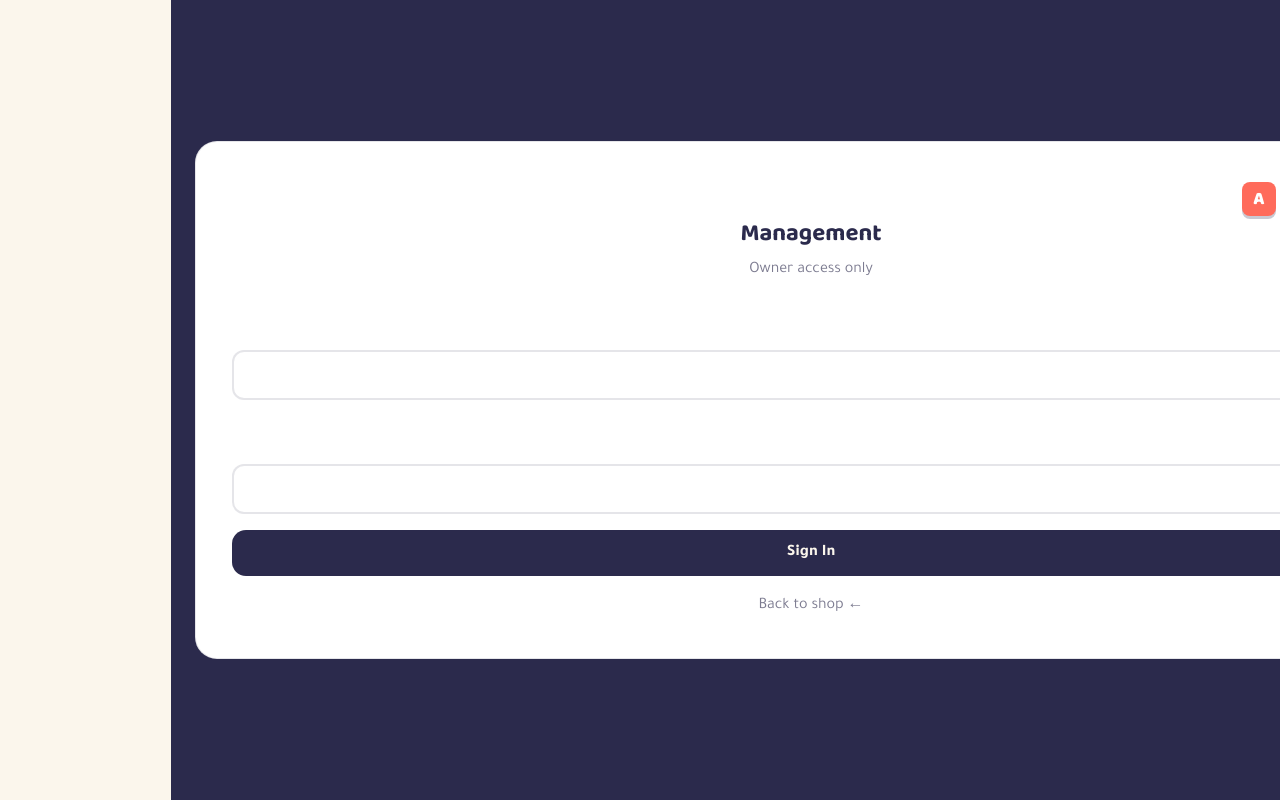
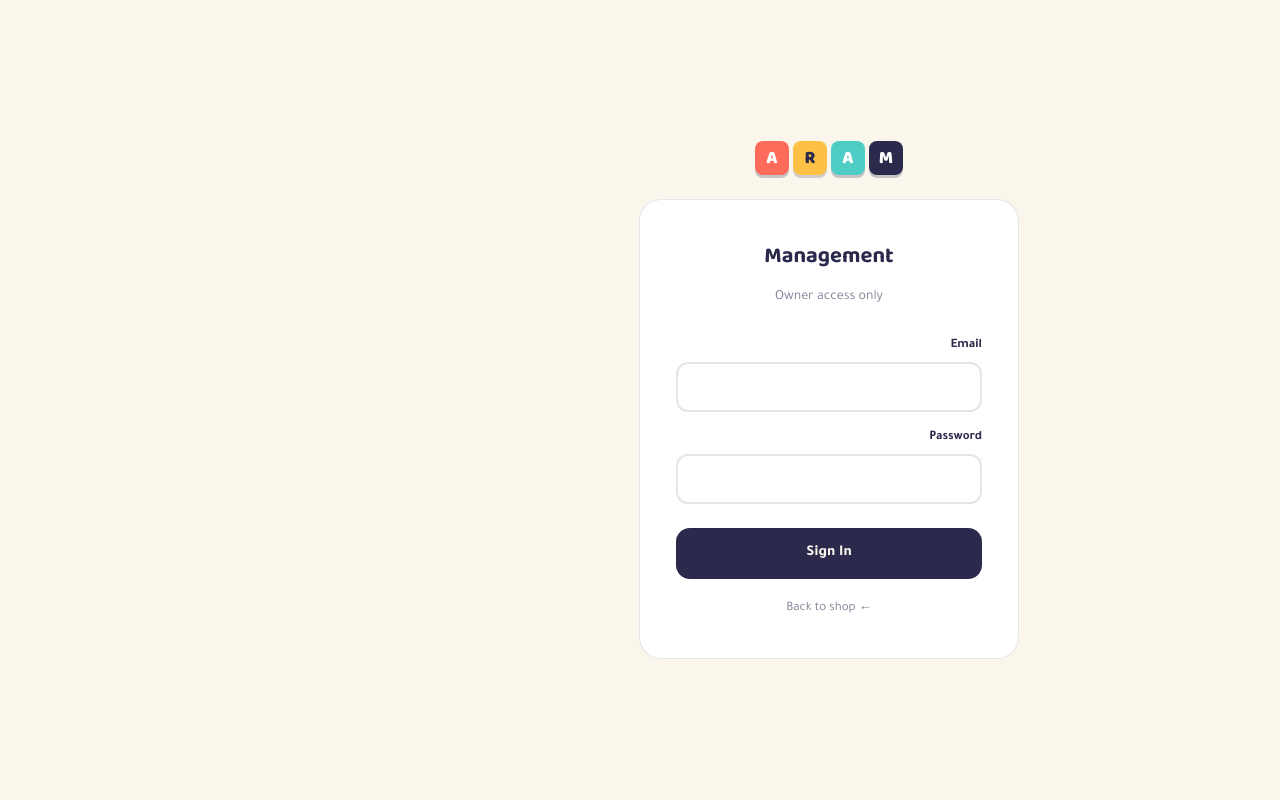
Before and after one commit to gustomotaz-star/aramtoys, a React (Vite) app in the folder react-app/: page /admin/login in a window 1280 px wide. Built offline with nearby package versions, Linux system fonts and the light colour scheme.

Commit message:
Match admin login page to legacy design

```diff
--- a/react-app/src/pages/AdminLoginPage.jsx
+++ b/react-app/src/pages/AdminLoginPage.jsx
@@ -1,41 +1,12 @@
 import { useEffect, useState } from 'react';
 import { Link, useNavigate } from 'react-router-dom';
 import Logo from '../components/Logo';
+import { supabase } from '../lib/supabase';
 import { useAuth } from '../context/AuthContext';
-import { signInAdmin } from '../services/authService';
 
-export default function AdminLoginPage() {
-  const { user, isAdmin, loading } = useAuth();
-  const navigate = useNavigate();
-  const [email, setEmail] = useState('');
-  const [password, setPassword] = useState('');
-  const [busy, setBusy] = useState(false);
-  const [message, setMessage] = useState(null);
-
-  useEffect(() => { if (!loading && user && isAdmin) navigate('/admin', { replace: true }); }, [loading, user, isAdmin, navigate]);
-
-  const submit = async (event) => {
-    event.preventDefault(); setBusy(true); setMessage(null);
-    const result = await signInAdmin(email, password);
-    setBusy(false);
-    if (result.error || !result.isAdmin) { setMessage(result.error?.message || 'This account does not have management access.'); return; }
-    navigate('/admin', { replace: true });
-  };
-
-  return (
-    <main className="auth-shell" style={{ background: 'var(--color-ink)' }}>
-      <div className="card auth-card">
-        <Logo />
-        <h1>Management</h1>
-        <div className="muted" style={{ textAlign: 'center', marginBottom: 20 }}>Owner access only</div>
-        <form className="stack" onSubmit={submit}>
-          <div className="field"><label className="label">Email</label><input className="input" type="email" value={email} onChange={(e) => setEmail(e.target.value)} required /></div>
-          <div className="field"><label className="label">Password</label><input className="input" type="password" value={password} onChange={(e) => setPassword(e.target.value)} required /></div>
-          <button className="btn btn-primary" disabled={busy}>{busy ? '...' : 'Sign In'}</button>
-        </form>
-        {message && <div className="notice error" style={{ marginTop: 14 }}>{message}</div>}
-        <Link className="muted" to="/" style={{ display: 'block', textAlign: 'center', marginTop: 18 }}>← Back to shop</Link>
-      </div>
-    </main>
-  );
+export default function AdminLoginPage(){
+  const {user,isAdmin,loading}=useAuth(); const navigate=useNavigate(); const [email,setEmail]=useState(''); const [password,setPassword]=useState(''); const [busy,setBusy]=useState(false); const [message,setMessage]=useState(null);
+  useEffect(()=>{if(!loading&&user&&isAdmin)navigate('/admin',{replace:true});},[loading,user,isAdmin]);
+  const submit=async(e)=>{e.preventDefault();setBusy(true);setMessage(null);const {data,error}=await supabase.auth.signInWithPassword({email:email.trim(),password});if(error){setBusy(false);setMessage(error.message);return;}const {data:profile,error:profileError}=await supabase.from('profiles').select('is_admin').eq('id',data.user.id).single();if(profileError||!profile?.is_admin){await supabase.auth.signOut();setBusy(false);setMessage('This account does not have management access.');return;}navigate('/admin',{replace:true});};
+  return <main className="auth-shell admin-auth-shell"><div className="auth-wrap admin"><div className="auth-top-logo"><Logo /></div><div className="auth-card admin-login-card"><h1 style={{fontSize:22}}>Management</h1><p className="auth-sub">Owner access only</p><form onSubmit={submit}><label>Email</label><input type="email" value={email} onChange={e=>setEmail(e.target.value)} required autoComplete="email"/><label>Password</label><input type="password" value={password} onChange={e=>setPassword(e.target.value)} required autoComplete="current-password"/><button className="auth-submit" disabled={busy}>{busy?'...':'Sign In'}</button>{message&&<p className="auth-message error">{message}</p>}</form><Link className="auth-back" to="/">← Back to shop</Link></div></div></main>;
 }
```
